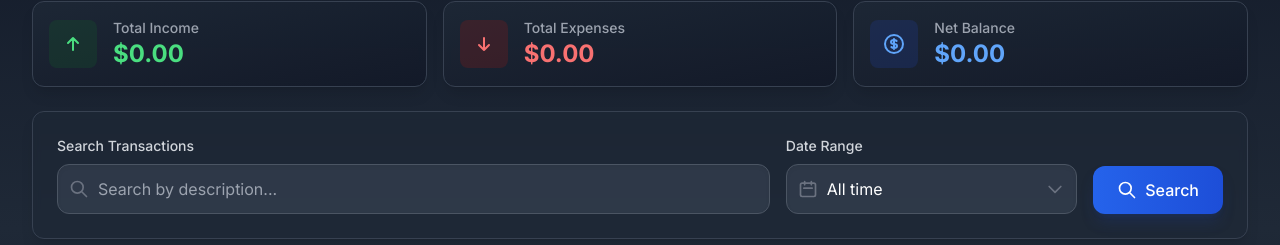
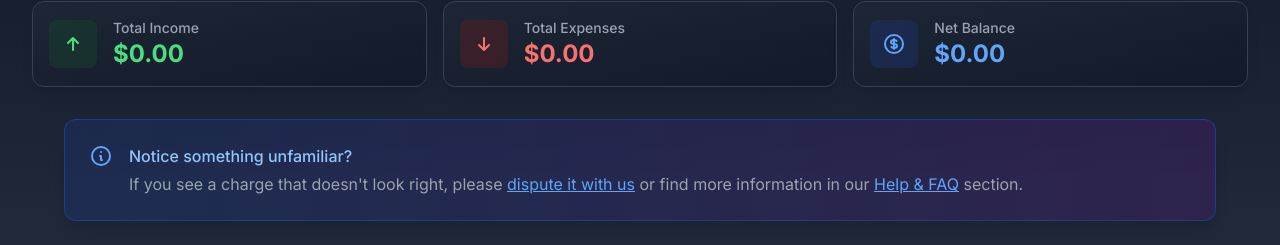
Before and after one commit to sunnypatell/securebank-ctf, a Next.js app in the folder frontend/: page /dashboard/transactions in a window 1280 px wide. Shown: the part 172-417 px from the top of the page. Built offline with nearby package versions, Linux system fonts and the light colour scheme; no server answers; the database is empty.

Commit message:
chore: updated transactions page with realism

```diff
--- a/frontend/app/dashboard/transactions/page.tsx
+++ b/frontend/app/dashboard/transactions/page.tsx
@@ -210,6 +210,41 @@ export default function Transactions() {
             </div>
           </div>
         </div>
+
+        {/* Dispute Notice */}
+<div className="max-w-7xl mx-auto px-4 sm:px-6 lg:px-8 mt-8 mb-6">
+  <div className="bg-gradient-to-r from-blue-900/30 to-purple-900/30 border border-blue-700/50 rounded-xl p-6 shadow-lg backdrop-blur-sm">
+    <div className="flex items-start space-x-4">
+      <div className="flex-shrink-0">
+        <svg className="h-6 w-6 text-blue-400" fill="none" viewBox="0 0 24 24" stroke="currentColor">
+          <path
+            strokeLinecap="round"
+            strokeLinejoin="round"
+            strokeWidth={2}
+            d="M13 16h-1v-4h-1m1-4h.01M21 12a9 9 0 11-18 0 9 9 0 0118 0z"
+          />
+        </svg>
+      </div>
+      <div className="flex-1">
+        <p className="text-blue-300 font-medium">
+          Notice something unfamiliar?
+        </p>
+        <p className="mt-1 text-gray-400">
+          If you see a charge that doesn't look right, please{" "}
+          <Link href="/help-faq" className="text-blue-400 hover:text-blue-300 underline transition-colors">
+            dispute it with us
+          </Link>
+          {" "}or find more information in our{" "}
+          <Link href="/help-faq" className="text-blue-400 hover:text-blue-300 underline transition-colors">
+            Help & FAQ
+          </Link>
+          {" "}section.
+        </p>
+      </div>
+    </div>
+  </div>
+</div>
+
 
         {/* Search Form */}
         <form
```
Also changed, not shown: 1 other file (tests, documents, lock files or other folders).
